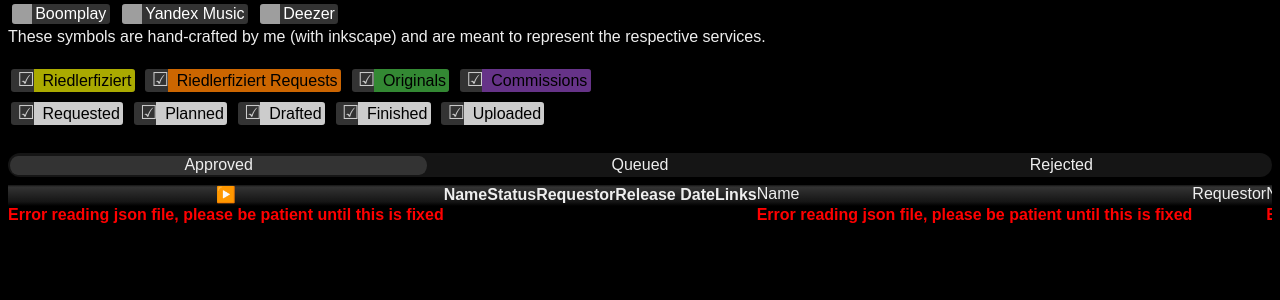
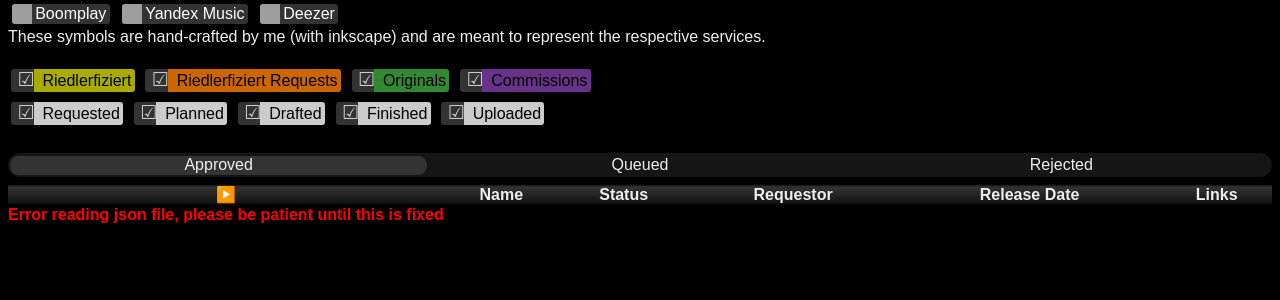
Before and after one commit to RiedleroD/riedler.wien-legacy, a PHP site: page / in a window 1280 px wide. Shown: the part 230-530 px from the top of the page. Run offline with PHP 8.4, Linux system fonts and the light colour scheme.

Commit message:
fixed some layout problems in chrome

```diff
--- a/index.php
+++ b/index.php
@@ -22,8 +22,7 @@
 				color:#EEE;
 				font-family:sans-serif;}
 			.maintable{
-				display:table;
-				width:100%;
+				display:inline-table;
 				color:#000;}
 			.maintable>a:link,
 			.maintable>a:visited,
@@ -185,8 +184,8 @@
 				appearance:none;
 				background-color:#0000;}
 			.tabbed{
-				display:flex;
-				flex-wrap:nowrap;
+				display:block;
+				white-space:nowrap;
 				width:100%;
 				overflow:hidden;
 				box-shadow:inset 0 0 1em #000;}
@@ -340,8 +339,8 @@
 					}
 					create_table($data,$linking_data,true);
 				?>
-			</div>
-			<div class="maintable queue">
+			</div><!--
+			--><div class="maintable queue">
 				<a>
 					<div>Name</div>
 					<div>Requestor</div>
@@ -349,8 +348,8 @@
 				<?php
 					create_table($wldata,$linking_data,false);
 				?>
-			</div>
-			<div class="maintable reject">
+			</div><!--
+			--><div class="maintable reject">
 				<a>
 					<div>Name</div>
 					<div>Requestor</div>
```
